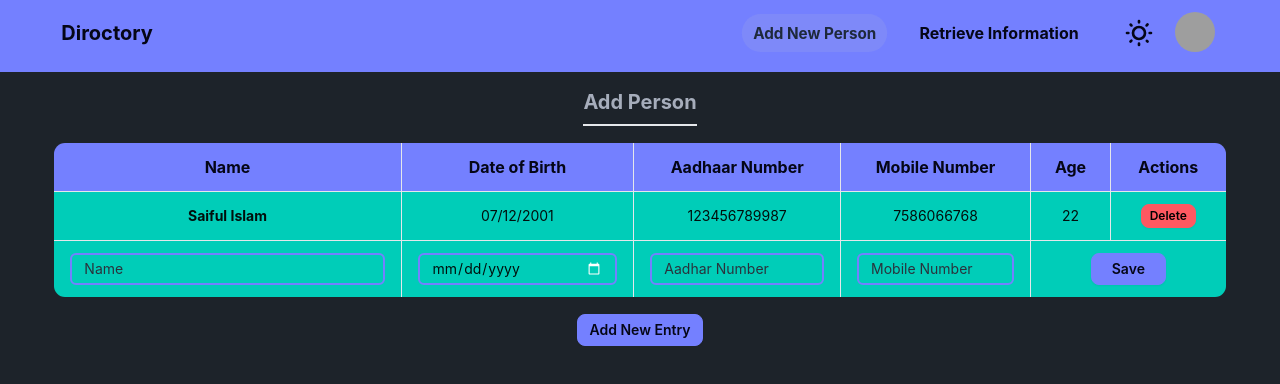
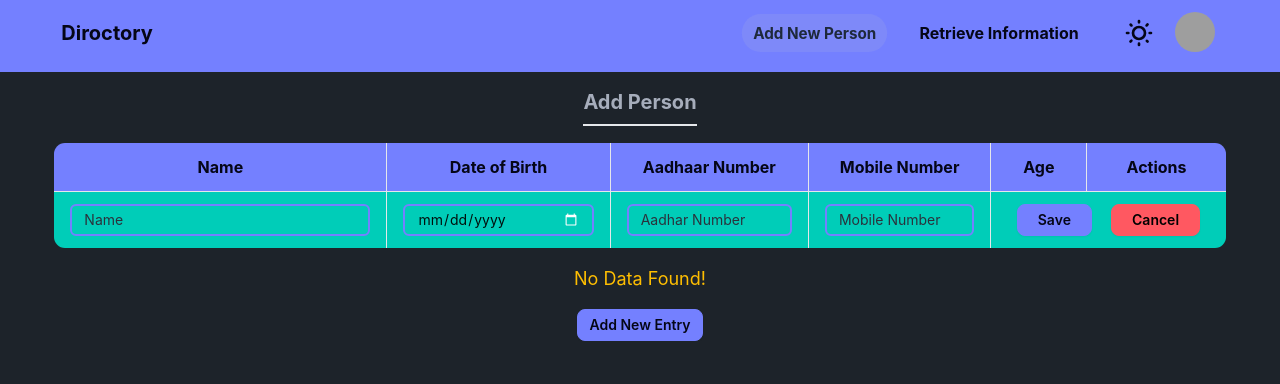
Before and after one commit to saifulislam05/Directory-App, a React (Create React App) app: page / in a window 1280 px wide. Both pictures are taken after a click on the button "Add New Entry". Shown: the top 384 px of the page. Built offline with nearby package versions, Linux system fonts and the light colour scheme; grey boxes are pictures that could not be loaded.

Commit message:
add new person page done

```diff
--- a/package.json
+++ b/package.json
@@ -6,6 +6,7 @@
     "@testing-library/jest-dom": "^5.17.0",
     "@testing-library/react": "^13.4.0",
     "@testing-library/user-event": "^13.5.0",
+    "nanoid": "^5.0.4",
     "react": "^18.2.0",
     "react-dom": "^18.2.0",
     "react-router-dom": "^6.21.2",
--- a/src/components/Body/InputTableRow.js
+++ b/src/components/Body/InputTableRow.js
@@ -1,10 +1,11 @@
 import React, { useState } from "react";
+import { nanoid } from "nanoid";
 
-const InputTableRow = ({ setData }) => {
+const InputTableRow = ({ setData, setInputVisibility }) => {
   const [name, setName] = useState("");
   const [dateOfBirth, setDateOfBirth] = useState("");
-  const [aadharNumber, setAadharNumber] = useState();
-  const [mobileNumber, setMobileNumber] = useState();
+  const [aadharNumber, setAadharNumber] = useState("");
+  const [mobileNumber, setMobileNumber] = useState("");
   const [isFormValid, setIsFormValid] = useState(false);
 
   const calculateAge = (dob) => {
@@ -35,16 +36,20 @@ const InputTableRow = ({ setData }) => {
     ) {
       const age = calculateAge(dateOfBirth);
       const newEntry = {
+        id:nanoid(),
         name,
         dateOfBirth,
-        aadharNumber:Number(aadharNumber),
-        mobileNumber:Number(mobileNumber),
+        aadharNumber,
+        mobileNumber,
         age,
       };
 
       setData((prevData) => {
-        localStorage.setItem("Entries", JSON.stringify([...prevData, newEntry]));
-        return [...prevData, newEntry]
+        localStorage.setItem(
+          "Entries",
+          JSON.stringify([...prevData, newEntry])
+        );
+        return [...prevData, newEntry];
       });
 
       setName("");
@@ -54,6 +59,14 @@ const InputTableRow = ({ setData }) => {
     } else {
       setIsFormValid(true);
     }
+  };
+
+  const handleCancel = () => {
+    setName("");
+    setDateOfBirth("");
+    setAadharNumber("");
+    setMobileNumber("");
+    setInputVisibility(false);
   };
 
   return (
@@ -116,6 +129,12 @@ const InputTableRow = ({ setData }) => {
             >
               Save
             </button>
+            <button
+              className={`btn btn-error btn-sm px-5 w-fit mx-auto `}
+              onClick={handleCancel}
+            >
+              Cancel
+            </button>
           </div>
         </td>
       </tr>
--- a/src/components/Body/TableBody.js
+++ b/src/components/Body/TableBody.js
@@ -1,17 +1,37 @@
 // TableBody.jsx
 import React from "react";
 
-const TableBody = () => {
+const TableBody = ({ data, setData }) => {
+  const deleteHandler = (id) => {
+    setData(() => {
+      const filteredData = data.filter((item) => item.id !== id);
+      localStorage.setItem("Entries", JSON.stringify(filteredData));
+      return filteredData;
+    });
+  };
   return (
     <tbody className="bg-accent text-accent-content">
-      <tr className="*:border *:text-center">
-        <th>Saiful Islam</th>
-        <td>07/12/2001</td>
-        <td>123456789987</td>
-        <td>7586066768</td>
-        <td>22</td>
-        <td> <button className="btn btn-xs btn-error">Delete</button></td>
-      </tr>
+      {data.map((item) => {
+        const { id, name, dateOfBirth, aadharNumber, mobileNumber, age } = item;
+        return (
+          <tr key={id} className="*:border *:text-center">
+            <th>{name}</th>
+            <td>{dateOfBirth}</td>
+            <td>{aadharNumber}</td>
+            <td>{mobileNumber}</td>
+            <td>{age}</td>
+            <td>
+              {" "}
+              <button
+                className="btn btn-xs btn-error"
+                onClick={() => deleteHandler(id)}
+              >
+                Delete
+              </button>
+            </td>
+          </tr>
+        );
+      })}
     </tbody>
   );
 };
--- a/src/components/Body/Tables.js
+++ b/src/components/Body/Tables.js
@@ -4,7 +4,7 @@ import TableBody from "./TableBody";
 import InputTableRow from "./InputTableRow";
 
 const Tables = () => {
-  const [visibleInput, setVisibleInput] = useState(false);
+  const [inputVisibility, setInputVisibility] = useState(false);
   const [data, setData] = useState([]);
 
   useEffect(() => {
@@ -14,18 +14,23 @@ const Tables = () => {
     }
   }, []);
 
+  useEffect(() => {
+    setInputVisibility(false);
+  },[data])
+
   return (
     <div className="overflow-x-auto">
       <table className="table border-collapse border border-primary-content overflow-hidden rounded-xl ">
         <TableHead />
-        <TableBody />
+        <TableBody data={data} setData={setData} />
 
-        {visibleInput && <InputTableRow setData={setData} />}
+        {inputVisibility && <InputTableRow setData={setData} setInputVisibility={setInputVisibility} />}
       </table>
+      {data.length === 0 && <p className="text-lg text-warning text-center mt-4">No Data Found!</p>}
       <div className="w-full flex justify-center items-center mt-4">
         <button
           className="btn btn-sm btn-primary w-fit mx-auto"
-          onClick={() => setVisibleInput(true)}
+          onClick={() => setInputVisibility(true)}
         >
           Add New Entry
         </button>
```
Also changed, not shown: 1 other file (tests, documents, lock files or other folders).
